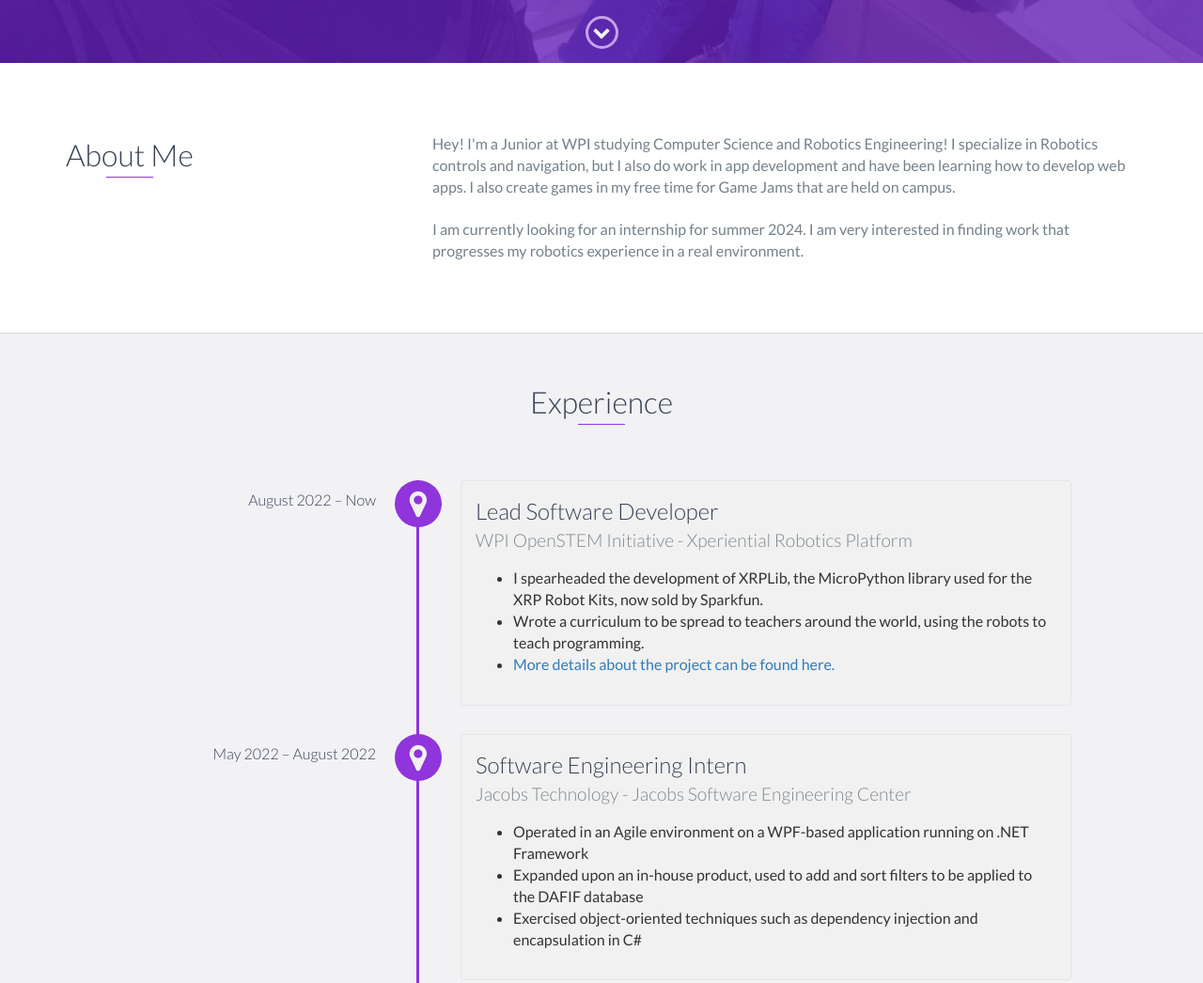
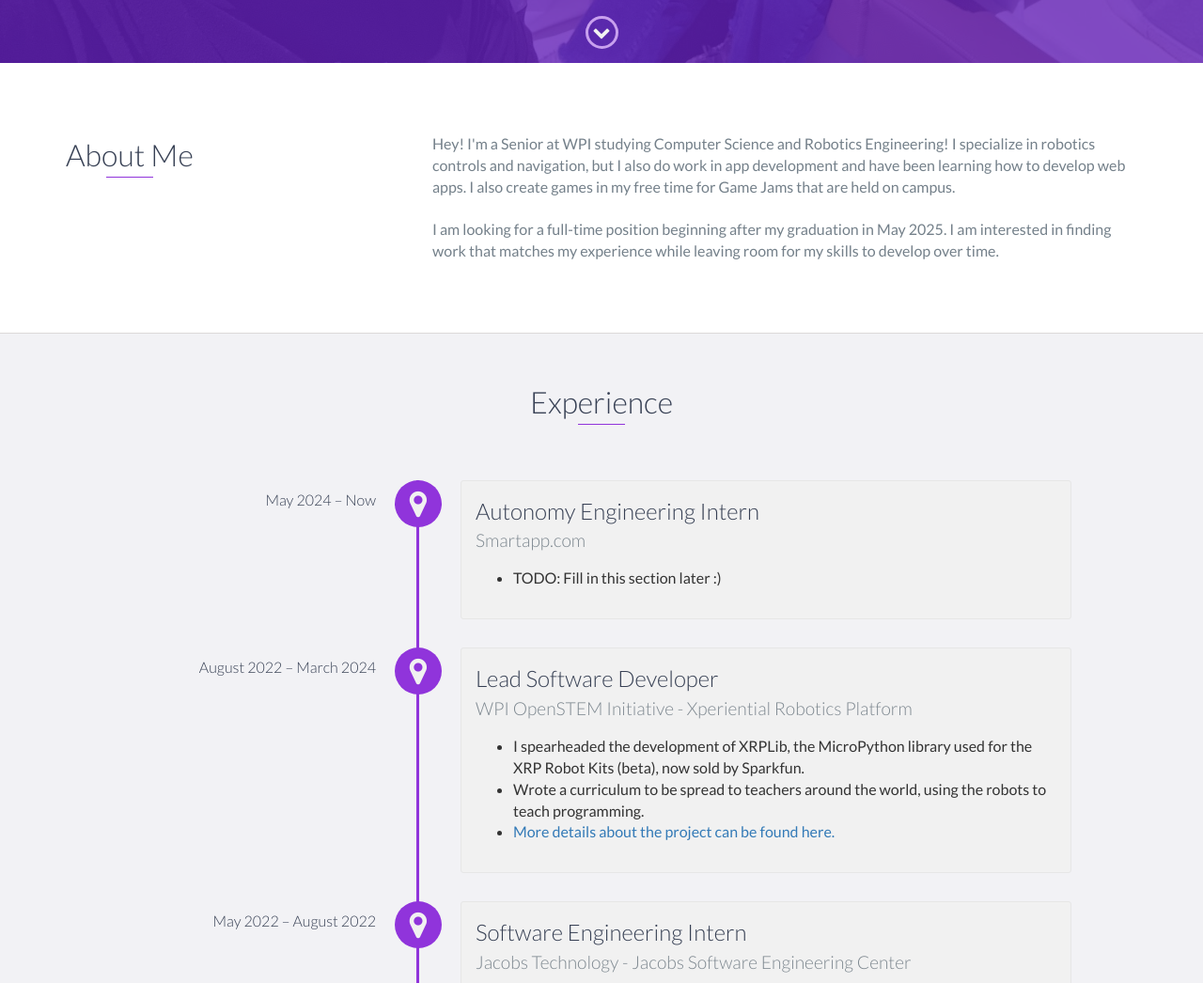
Before and after one commit to Kreeevin/kreeevin.github.io, a website: page index.html in a window 1280 px wide. Shown: the part 733-1779 px from the top of the page at 94% size. Drawn offline with nearby package versions, Linux system fonts and the light colour scheme.

Commit message:
First updates in a while

```diff
--- a/index.html
+++ b/index.html
@@ -79,11 +79,12 @@
                 </div>
                 <div class="col-md-8">
                     <p>
-                        Hey! I'm a Junior at WPI studying Computer Science and Robotics Engineering! I specialize in Robotics controls and navigation, but I also do work in app development and have been learning how to develop web apps.
+                        Hey! I'm a Senior at WPI studying Computer Science and Robotics Engineering!
+                        I specialize in robotics controls and navigation, but I also do work in app development and have been learning how to develop web apps.
                         I also create games in my free time for Game Jams that are held on campus.
                         <br>
                         <br>
-                        I am currently looking for an internship for summer 2024. I am very interested in finding work that progresses my robotics experience in a real environment.
+                        I am looking for a full-time position beginning after my graduation in May 2025. I am interested in finding work that matches my experience while leaving room for my skills to develop over time.
                     </p>
                 </div>
             </div>
@@ -94,12 +95,21 @@
     <div id="experience" class="background-alt">
         <h2 class="heading">Experience</h2>
         <div id="experience-timeline">
-            <div data-date="August 2022 – Now">
+            <div data-date="May 2024 – Now">
+                <h3>Autonomy Engineering Intern</h3>
+                <h4>Smartapp.com</h4>
+                <ul>
+                    <li>
+                        TODO: Fill in this section later :)
+                    </li>
+                </ul>
+            </div>
+            <div data-date="August 2022 – March 2024">
                 <h3>Lead Software Developer</h3>
                 <h4>WPI OpenSTEM Initiative - Xperiential Robotics Platform</h4>
                 <ul>
                     <li>
-                        I spearheaded the development of XRPLib, the MicroPython library used for the XRP Robot Kits, now sold by Sparkfun.
+                        I spearheaded the development of XRPLib, the MicroPython library used for the XRP Robot Kits (beta), now sold by Sparkfun.
                     </li>
                     <li>
                         Wrote a curriculum to be spread to teachers around the world, using the robots to teach programming.
@@ -140,6 +150,7 @@
         <h2>Projects</h2>
         <div class="container">
             <div class="row">
+                <div class="column">
                     <div class="project shadow-large">
                         <div class="project-image">
                             <img src="images/rbe3001-cover-icon.jpg" />
@@ -169,6 +180,8 @@
                         </div>
                         <!-- End .project-info -->
                     </div>
+                </div>
+                <div class="column">
                     <!-- End .project -->
                     <div class="project shadow-large">
                         <div class="project-image">
@@ -200,6 +213,7 @@
                         <!-- End .project-info -->
                     </div>
                     <!-- End .project -->
+                </div>
             </div>
         </div>
     </div>
```
Lines whose indentation alone changed are shown as unchanged.
